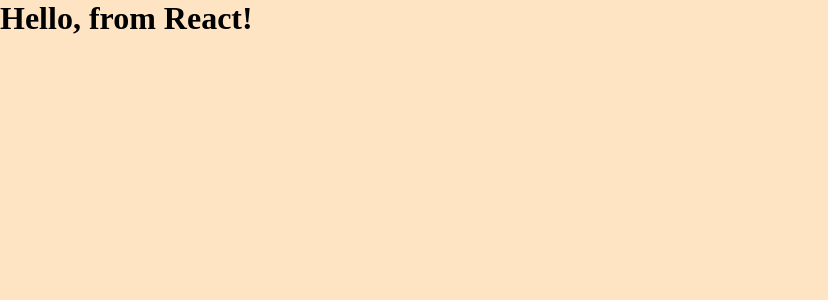
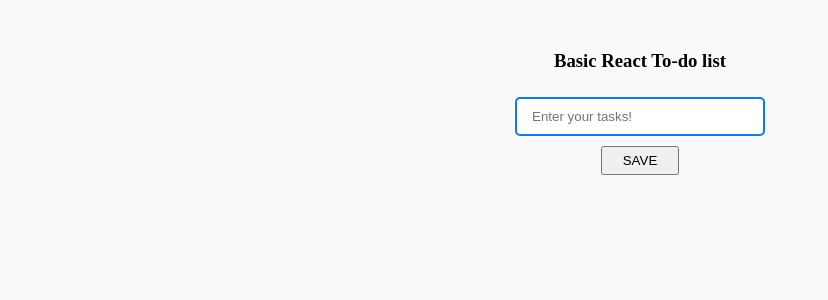
Before and after one commit to DevFromIN/react-webpack-boilerplate, a React app: page / in a window 1280 px wide. Shown: the top 300 px of the page, without its empty margins (0-828 px from the left). Built offline with nearby package versions, Linux system fonts and the light colour scheme.

Commit message:
[Update] Basic React app

```diff
--- a/babel.config.js
+++ b/babel.config.js
@@ -1,6 +1,16 @@
+const IS_PROD = process.env.NODE_ENV === 'production';
+
+const plugins = [];
+
+if (!IS_PROD) {
+  plugins.push('react-refresh/babel');
+}
+
 module.exports = {
   presets: [
     '@babel/preset-env',
     ['@babel/preset-react', { runtime: 'automatic' }],
   ],
+
+  plugins,
 };
--- a/package.json
+++ b/package.json
@@ -24,7 +24,9 @@
     "@babel/core": "^7.14.6",
     "@babel/preset-env": "^7.14.7",
     "@babel/preset-react": "^7.14.5",
+    "@pmmmwh/react-refresh-webpack-plugin": "^0.4.3",
     "babel-loader": "^8.2.2",
+    "clean-webpack-plugin": "^4.0.0-alpha.0",
     "css-loader": "^6.0.0",
     "html-loader": "^2.1.2",
     "html-webpack-plugin": "^5.3.2",
@@ -32,6 +34,7 @@
     "postcss": "^8.3.5",
     "postcss-loader": "^6.1.1",
     "postcss-preset-env": "^6.7.0",
+    "react-refresh": "^0.10.0",
     "webpack": "^5.44.0",
     "webpack-cli": "^4.7.2",
     "webpack-dev-server": "^3.11.2"
@@ -39,6 +42,7 @@
   "dependencies": {
     "cross-env": "^7.0.3",
     "react": "^17.0.2",
-    "react-dom": "^17.0.2"
+    "react-dom": "^17.0.2",
+    "react-router-dom": "^5.2.0"
   }
 }
--- a/src/app.jsx
+++ b/src/app.jsx
@@ -1,6 +1,6 @@
 import ReactDOM from 'react-dom';
-import './index.css';
+import App from './containers/App'
 
 const MOUNT_NODE = document.getElementById('root');
 
-ReactDOM.render(<h1>Hello, from React!</h1>, MOUNT_NODE);
+ReactDOM.render(<App />, MOUNT_NODE);
--- /dev/null
+++ b/src/containers/App/index.jsx
@@ -0,0 +1,17 @@
+import { BrowserRouter as Router, Redirect, Route, Switch } from 'react-router-dom';
+import '../../index.css';
+
+import NotFoundPage from '../NotFoundPage';
+import TodoList from '../TodoList';
+
+const App = () => (
+  <Router>
+    <Switch>
+      <Route exact path="/" component={TodoList} />
+      <Route exact path="/notfound" component={NotFoundPage} />
+      <Redirect to="/notfound" />
+    </Switch>
+  </Router>
+);
+
+export default App;
--- /dev/null
+++ b/src/containers/NotFoundPage/index.jsx
@@ -0,0 +1,12 @@
+import './styles.css';
+
+const NotFoundPage = () => (
+  <div className="wrapper">
+    <p className="status-wrapper">
+      <span className="status-code">404</span> | {' '}
+      <span className="status-message">The page you are looking for is not found!</span>
+    </p>
+  </div>
+);
+
+export default NotFoundPage;
--- /dev/null
+++ b/src/containers/NotFoundPage/styles.css
@@ -0,0 +1,15 @@
+.wrapper {
+  align-items: center;
+  display: flex;
+  justify-content: center;
+  height: 100vh;
+  width: 100vw;
+}
+
+.status-wrapper {
+  text-align: center;
+}
+
+.status-code {
+  font-weight: 600;
+}
--- /dev/null
+++ b/src/containers/TodoList/index.jsx
@@ -0,0 +1,73 @@
+import { useEffect, useRef, useState } from 'react';
+import './styles.css';
+
+const STORAGE_KEY = "rwb/todos";
+
+const TodoList = () => {
+  const [todos, setTodos] = useState([]);
+  const inputRef = useRef(null);
+
+  function readSavedLists() {
+    const rawSavedLists = localStorage.getItem(STORAGE_KEY);
+
+    if (rawSavedLists) {
+      const savedLists = JSON.parse(rawSavedLists)
+
+      if (Array.isArray(savedLists)) {
+        setTodos(savedLists);
+      }
+    }
+  }
+
+  function resetTaskInput() {
+    inputRef.current.value = "";
+    inputRef.current.focus();
+  }
+
+  useEffect(() => {
+    readSavedLists();
+  }, []);
+
+  useEffect(() => {
+    resetTaskInput();
+    localStorage.setItem(STORAGE_KEY, JSON.stringify(todos));
+  }, [todos]);
+
+  const saveTask = () => {
+    const inputValue = inputRef.current.value;
+    const isValidTask = inputValue.replace(/\s/g, '').length > 0;
+
+    if (isValidTask) {
+      setTodos(todos => [{ id: Math.random(), task: inputValue }, ...todos]);
+    }
+  };
+
+  const removeTask = (taskId) => () => {
+    setTodos(todos => todos.filter(todo => todo.id !== taskId));
+  };
+
+  const handleTaskInputKey = e => {
+    if (e.key === 'Enter') {
+      saveTask();
+    }
+  }
+
+  return (
+    <div className="container">
+      <h3 className="task-header">Basic React To-do list</h3>
+      <input className="task-input" ref={inputRef} onKeyDown={handleTaskInputKey} placeholder="Enter your tasks!" type="text" />
+      <button className="save-btn" onClick={saveTask} type="button">SAVE</button>
+
+      <ul className="tasks-list">
+        {todos.map(todo => (
+          <li key={todo.id} className="task">
+            <span>{todo.task}</span>
+            <span className="clear-task" onClick={removeTask(todo.id)}>X</span>
+          </li>
+        ))}
+      </ul>
+    </div>
+  )
+}
+
+export default TodoList;
--- /dev/null
+++ b/src/containers/TodoList/styles.css
@@ -0,0 +1,49 @@
+.container {
+  align-items: center;
+  display: flex;
+  flex-direction: column;
+  min-height: 100vh;
+  padding: 50px 20%;
+}
+
+.task-header {
+  text-align: center;
+}
+
+.task-input {
+  border: none;
+  border: 2px solid var(--light-grey);
+  border-radius: 5px;
+  color: var(--text-grey);
+  font-weight: 500;
+  margin: 25px 0px 10px;
+  outline: none;
+  padding: 10px 15px;
+  transition: border 0.25s ease-in-out;
+  width: 250px;
+}
+
+.task-input:focus {
+  border: 2px solid var(--primary);
+}
+
+.save-btn {
+  padding: 5px 20px;
+}
+
+.tasks-list {
+  margin-top: 25px;
+  list-style-type: none;
+  width: 100%;
+}
+
+.task {
+  background-color: var(--light-grey);
+  border-radius: 5px;
+  padding: 20px;
+  margin-bottom: 10px;
+}
+
+.clear-task {
+  float: right;
+}
--- a/src/index.css
+++ b/src/index.css
@@ -1,3 +1,10 @@
+:root {
+  --background: #fafafa;
+  --primary: #0c78fb;
+  --text-grey: #606060;
+  --light-grey: lightgrey;
+}
+
 * {
   box-sizing: border-box;
   margin: 0px;
@@ -5,6 +12,5 @@
 }
 
 body {
-  background-color: bisque;
-  height: 100vh;
+  background-color: var(--background);
 }
--- a/webpack.config.js
+++ b/webpack.config.js
@@ -1,17 +1,22 @@
 const path = require('path');
 const HtmlWebpackPlugin = require('html-webpack-plugin');
 const MiniCssExtractPlugin = require('mini-css-extract-plugin');
+const ReactRefreshWebpackPlugin = require('@pmmmwh/react-refresh-webpack-plugin');
+const { CleanWebpackPlugin } = require('clean-webpack-plugin');
 
 const IS_PROD = process.env.NODE_ENV === 'production';
 
 let devtool = 'eval-source-map';
 let mode = 'development';
+const plugins = [];
 
 if (IS_PROD) {
   // you can use devtool="source-map" for production builds with high quality SourceMaps.
   // Learn more at https://webpack.js.org/configuration/devtool/#devtool
   devtool = false;
   mode = 'production';
+} else {
+  plugins.push(new ReactRefreshWebpackPlugin());
 }
 
 module.exports = {
@@ -55,6 +60,10 @@
     new HtmlWebpackPlugin({
       template: './src/index.html',
     }),
+
+    new CleanWebpackPlugin(),
+
+    ...plugins,
   ],
 
   resolve: {
@@ -65,6 +74,7 @@
 
   devServer: {
     port: 3000,
+    historyApiFallback: true,
     host: '0.0.0.0',
     hot: true,
   },
```
Also changed, not shown: 1 other file (tests, documents, lock files or other folders).
